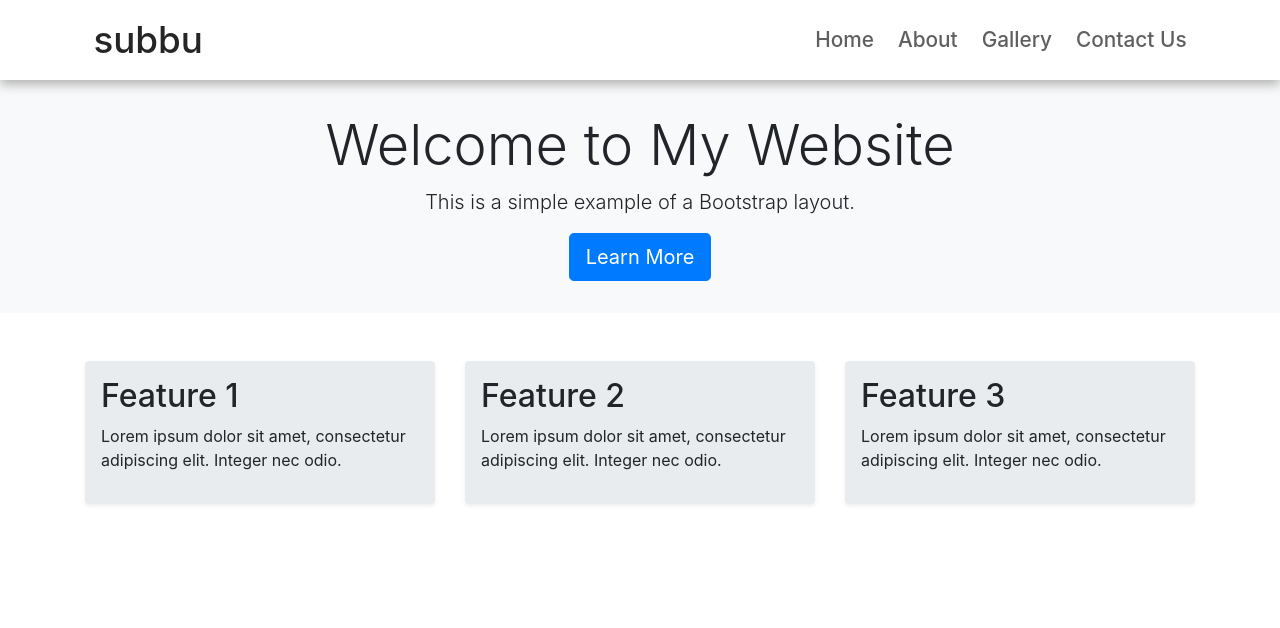
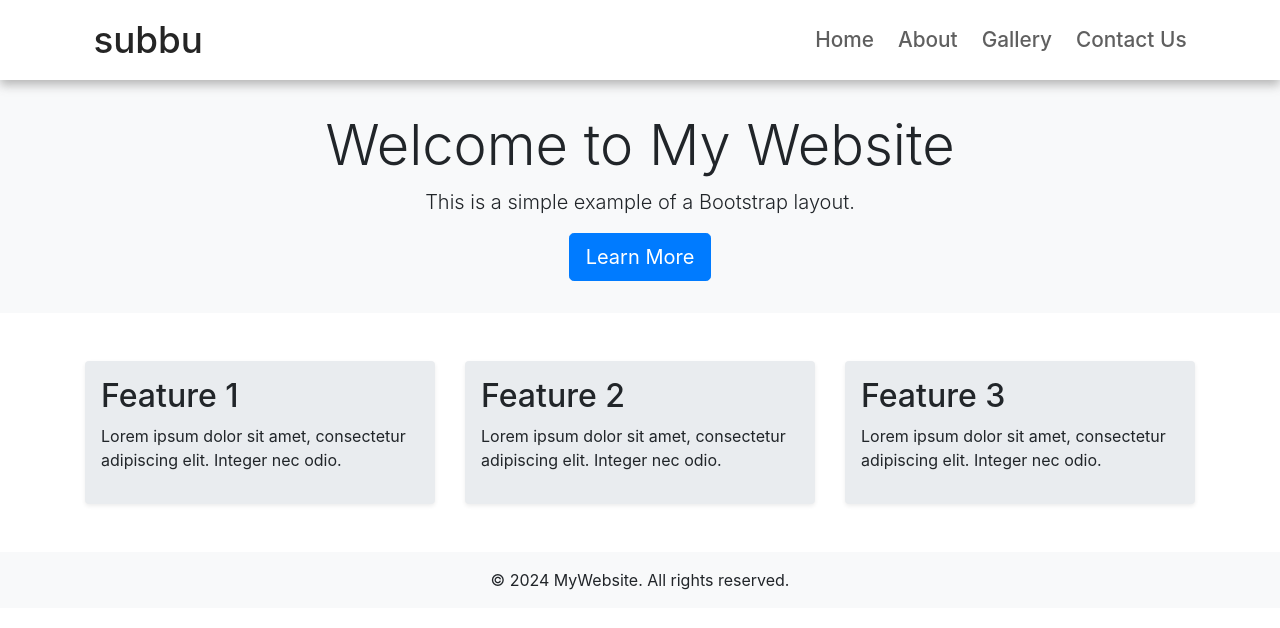
Before and after one commit to saimylavarapu/srihanuman, an Angular app: page /home in a window 1280 px wide. Shown: the top 628 px of the page. Built offline with nearby package versions, Linux system fonts and the light colour scheme.

Commit message:
Update app.component.html

```diff
--- a/src/app/app.component.html
+++ b/src/app/app.component.html
@@ -18,7 +18,10 @@
   </nav>
 
     <router-outlet></router-outlet>
-  </body>
+<footer class="bg-light py-3 text-center">
+        <p>&copy; 2024 MyWebsite. All rights reserved.</p>
+    </footer>
+</body>
 
 
 <!-- * * * * * * * * * * * * * * * * * * * * * * * * * * * * * * * -->
```
